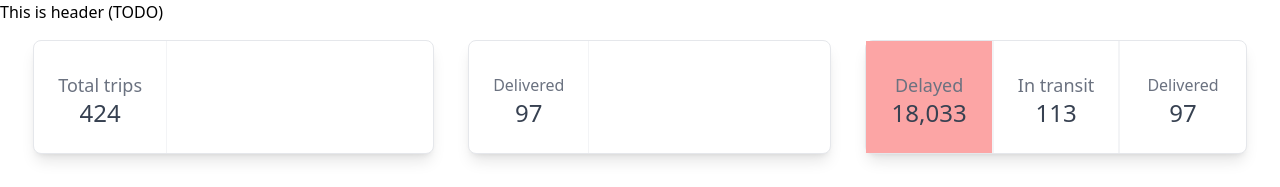
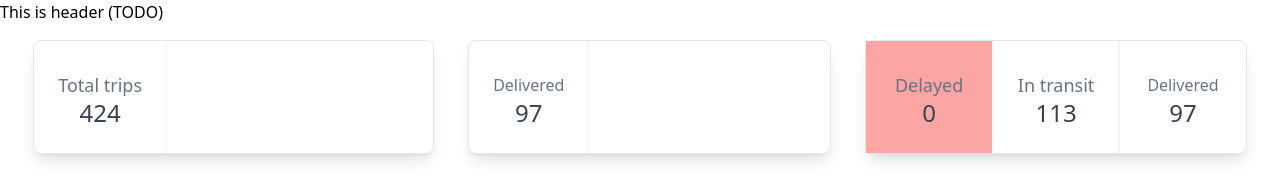
Before and after one commit to adityasharma7/trips-dashboard, a React (Vite) app: page / in a window 1280 px wide. Shown: the top 187 px of the page. Built offline with nearby package versions, Linux system fonts and the light colour scheme.

Commit message:
Implemented: logic to generate stats for dashboard

```diff
--- a/src/components/TripStats.js
+++ b/src/components/TripStats.js
@@ -1,8 +1,10 @@
 
 import React from "react";
 import { useSelector } from "react-redux";
+import useTripStats from "../hooks/useTripStats";
 
 const TripStats = () => {
+    const { delivered, inTransit, totalTrips, delayed  } = useTripStats();
     const tripsList = useSelector((state) => state.trip.list);
 
     const calculateDeliveredTrips = () => {
@@ -21,7 +23,7 @@ const TripStats = () => {
                             <dt className="order-2 mt-2 text-lg leading-6 font-medium text-gray-500">
                                 Total trips
                             </dt>
-                            <dd className="order-1 text-2xl text-gray-700">{tripsList.length}</dd>
+                            <dd className="order-1 text-2xl text-gray-700">{totalTrips}</dd>
                         </div>
                     </dl>
                 </div>
@@ -31,7 +33,7 @@ const TripStats = () => {
                             <dt className="order-2 mt-2 leading-6 font-medium text-gray-500">
                                 Delivered
                             </dt>
-                            <dd className="order-1 text-2xl text-gray-700">{calculateDeliveredTrips()}</dd>
+                            <dd className="order-1 text-2xl text-gray-700">{delivered}</dd>
                         </div>
                     </dl>
                 </div>
@@ -41,20 +43,20 @@ const TripStats = () => {
                             <dt className="order-2 mt-2 text-lg leading-6 font-medium text-gray-500">
                                 Delayed
                             </dt>
-                            <dd className="order-1 text-2xl text-gray-700">18,033</dd>
+                            <dd className="order-1 text-2xl text-gray-700">{delayed}</dd>
                         </div>
                         <div
                             className="flex flex-col-reverse border-t border-b border-gray-100 p-6 text-center sm:border-0 sm:border-l sm:border-r">
                             <dt className="order-2 mt-2 text-lg leading-6 font-medium text-gray-500">
                                 In transit
                             </dt>
-                            <dd className="order-1 text-2xl text-gray-700">{calculateInTransitTrips()}</dd>
+                            <dd className="order-1 text-2xl text-gray-700">{inTransit}</dd>
                         </div>
                         <div className="flex flex-col-reverse border-t border-gray-100 p-6 text-center sm:border-0 sm:border-l">
                             <dt className="order-2 mt-2 leading-6 font-medium text-gray-500">
                             Delivered
                             </dt>
-                            <dd className="order-1 text-2xl text-gray-700">{calculateDeliveredTrips()}</dd>
+                            <dd className="order-1 text-2xl text-gray-700">{delivered}</dd>
                         </div>
                     </dl>
                 </div>
--- /dev/null
+++ b/src/hooks/useTripStats.js
@@ -0,0 +1,30 @@
+import { useSelector } from "react-redux";
+import { calculateTatStatus } from "../utils";
+import { availableTatStatus } from "../utils/constants";
+
+const useTripStats = () => {
+  const tripsList = useSelector((state) => state.trip.list);
+
+  const totalTrips = tripsList.length;
+
+  const delivered = tripsList.filter(
+    (trip) => trip.currentStatusCode === "DEL"
+  ).length;
+
+  const inTransit = tripsList.filter(
+    (trip) => trip.currentStatusCode === "INT"
+  ).length;
+
+  const delayed = tripsList.filter(
+    (trip) => calculateTatStatus(trip.currentStatusCode) === availableTatStatus.DELAYED
+  ).length;
+
+  return {
+    delayed,
+    totalTrips,
+    delivered,
+    inTransit,
+  };
+};
+
+export default useTripStats;
```
